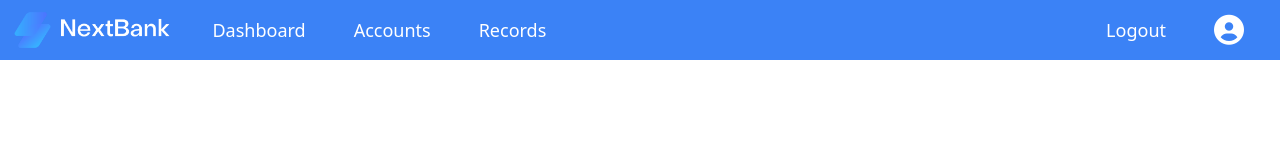
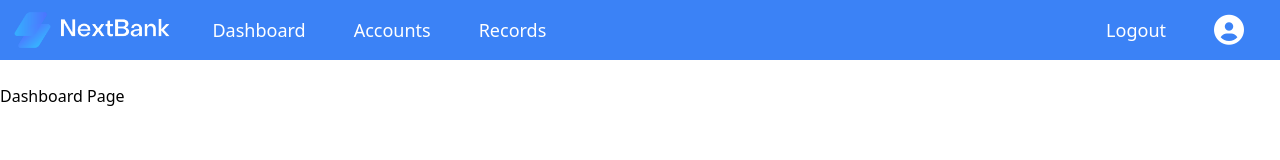
Before and after one commit to bananakiu/bank-app, a React (Create React App) app: page / in a window 1280 px wide. Both pictures are taken after a click on the link "Dashboard". Shown: the top 160 px of the page. Built offline with nearby package versions, Linux system fonts and the light colour scheme.

Commit message:
add dummy pages

```diff
--- a/src/App.js
+++ b/src/App.js
@@ -1,6 +1,8 @@
 import NavBar from './components/common/navbar';
-import LoginPage from './components/login/loginpage';
+import DashboardPage from './components/dashboard/dashboardPage';
 import AccountsDisplay from './components/accounts/accountsDisplay';
+import RecordsPage from './components/records/recordsPage';
+import LoginPage from './components/login/loginPage';
 import {addAccount, deleteAccount, withdraw, deposit, transfer} from './utils/accounts'
 import React, { useState } from 'react';
 
@@ -60,8 +62,10 @@ const App = () => {
         />
       </header>
       <main>
+        <DashboardPage isDashboardOpen={isDashboardOpen} />
+        <AccountsDisplay accounts={accounts} setAccounts={setAccounts} isAccountsOpen={isAccountsOpen} />
+        <RecordsPage isRecordsOpen={isRecordsOpen} />
         <LoginPage isLoginOpen={isLoginOpen} />
-        <AccountsDisplay accounts={accounts} setAccounts={setAccounts} isAccountsOpen={isAccountsOpen} />
       </main>
     </>
   );
--- /dev/null
+++ b/src/components/dashboard/dashboardPage.jsx
@@ -0,0 +1,11 @@
+const dashboardPage = ({isDashboardOpen}) => {
+    return <>
+        <div className={`
+        pt-6 ${isDashboardOpen ? "" : "hidden"}
+        `}>
+            Dashboard Page
+        </div>
+    </>
+};
+
+export default dashboardPage;
--- /dev/null
+++ b/src/components/records/recordsPage.jsx
@@ -0,0 +1,11 @@
+const recordsPage = ({isRecordsOpen}) => {
+    return <>
+        <div className={`
+        pt-6 ${isRecordsOpen ? "" : "hidden"}
+        `}>
+            Records Page
+        </div>
+    </>
+};
+
+export default recordsPage;
```
